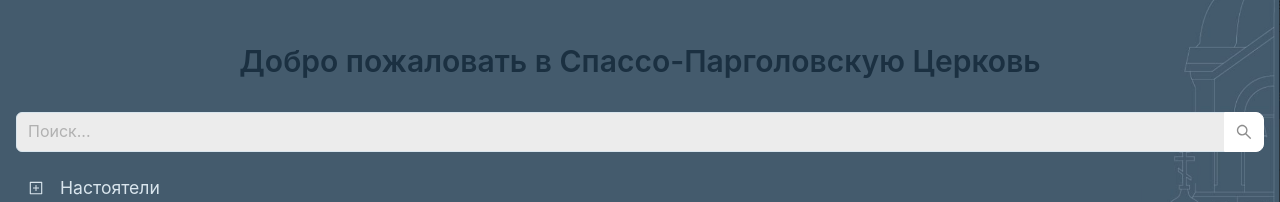
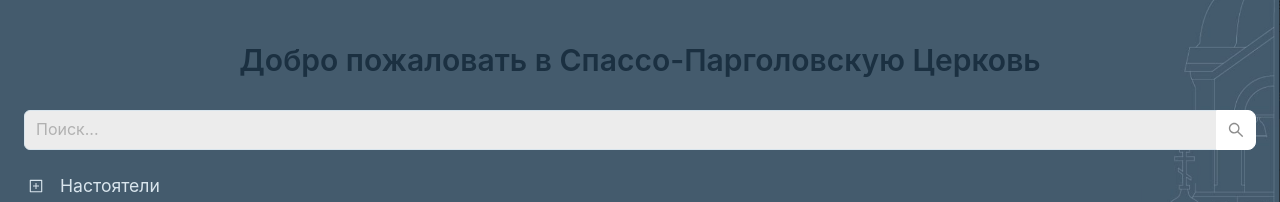
Before and after one commit to alyonalena/take_me_to_church, a React (Create React App) app: page / in a window 1280 px wide. Shown: the top 202 px of the page. Built offline with nearby package versions, Linux system fonts and the light colour scheme.

Commit message:
modal details

```diff
--- a/src/App.css
+++ b/src/App.css
@@ -23,7 +23,6 @@ body,
 
 .App-header {
   flex-shrink: 0;
-  min-height: 10vh;
   display: flex;
   flex-direction: column;
   align-items: center;
@@ -57,6 +56,7 @@ body,
 
 .Search-bar {
   flex-shrink: 0;
+  padding: 0 0.5rem;
 }
 
 .Tree-wrapper {
--- a/src/App.js
+++ b/src/App.js
@@ -204,7 +204,7 @@ function App() {
   return (
         <div className="App-content" style={{ backgroundImage: `url(${BackgroundImg})`, backgroundSize: 'cover', backgroundPosition: 'right', backgroundRepeat: 'no-repeat' }}>
             <header className="App-header">
-              <Typography.Title level={2} style={{ color: '#1B3041'}}>Добро пожаловать в Спассо-Парголовскую Церковь</Typography.Title>
+              <Typography.Title level={2} style={{ color: '#1B3041'}}><span/>Добро пожаловать в Спассо-Парголовскую Церковь</Typography.Title>
             </header>
             <div className="App-main">
                 <div className="Search-bar">
```
